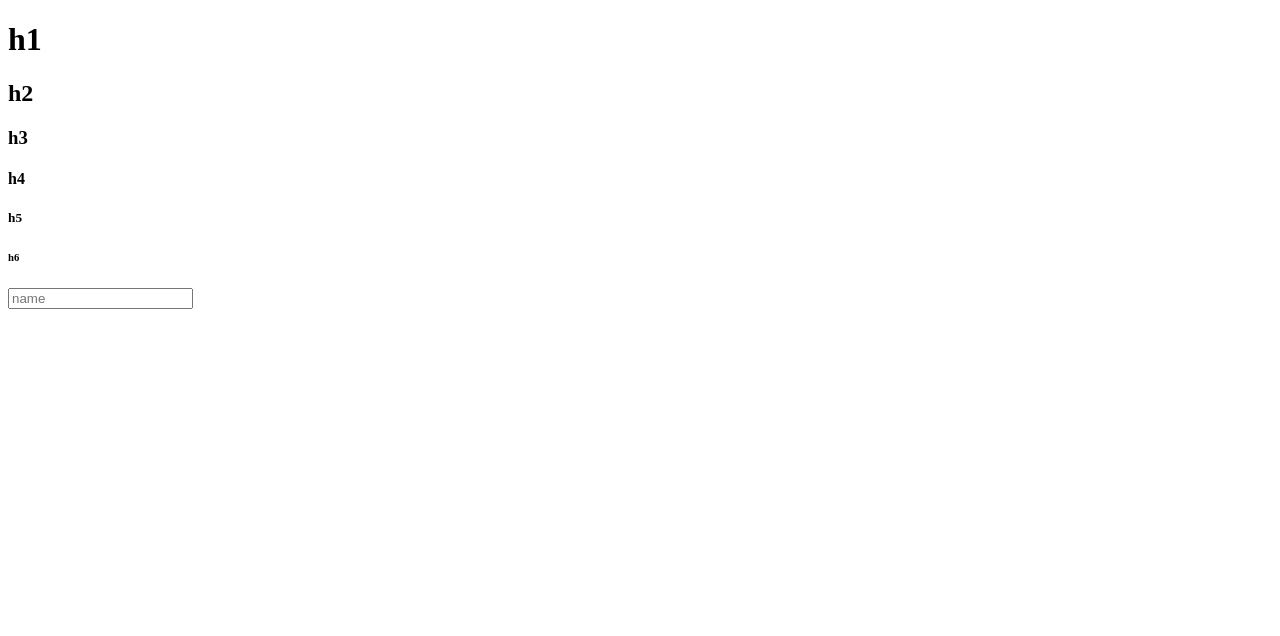
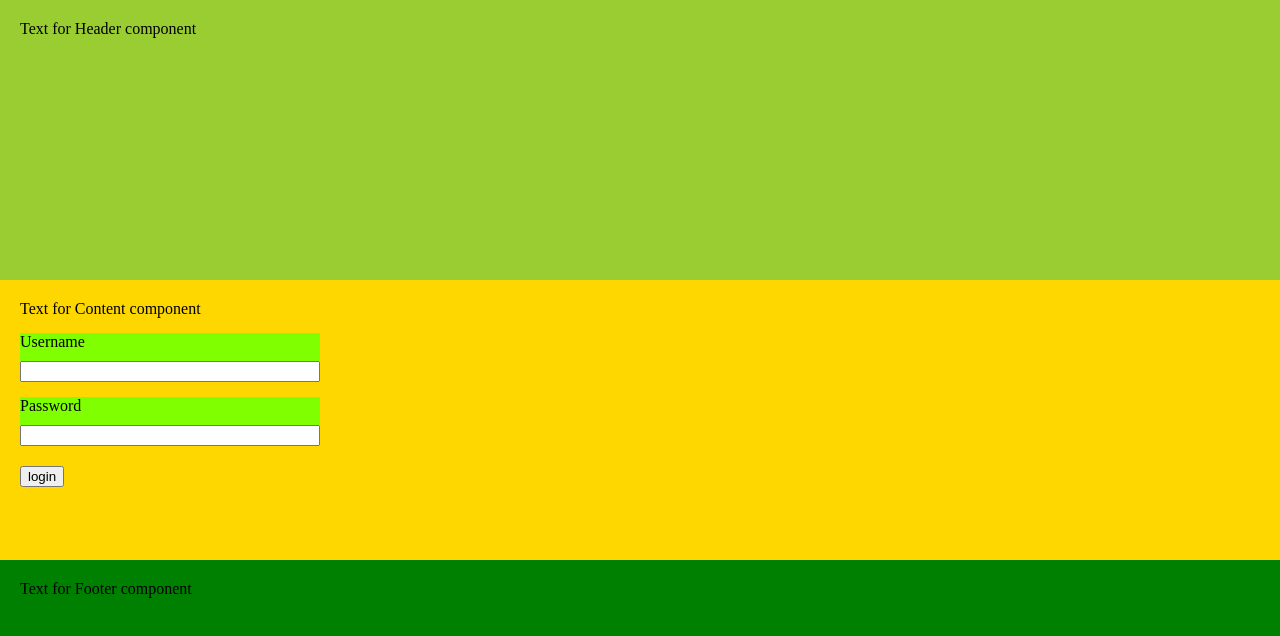
Before and after one commit to 2406Arsen/react-course-project, a React (Create React App) app: page / in a window 1280 px wide. Shown: the top 636 px of the page. Built offline with nearby package versions, Linux system fonts and the light colour scheme.

Commit message:
mouseEvent, clickEvent, typescript type declarations

```diff
--- a/src/App.tsx
+++ b/src/App.tsx
@@ -1,54 +1,27 @@
-import { Data } from ".";
+import Content from './Components/Content/Content';
+import Footer from './Components/Footer/Footer';
+import Header from './Components/Header/Header';
 
-interface ArmenianBook {
-	type: 'Grapar' | 'Ashxarabar';
-	pageCount: number;
-	title: string;
-	size: 'small' | 'medium' | 'big' | 'extraBig';
-	isAncient: boolean;
+export interface Data {
+	header: string;
+	content: string;
+	footer: string;
 }
 
-const getAllArmenianBooks = async (): Promise<ArmenianBook[]> => {
-	return [
-		// {
-		// 	isAncient: false,
-		// 	pageCount: 100,
-		// 	size: 'medium',
-		// 	title: 'Ninja JS',
-		// 	type: 'Grapar',
-		// },
-	];
+const data: Data = {
+	header: 'Text for Header component',
+	content: 'Text for Content component',
+	footer: 'Text for Footer component',
 };
 
-
-// const sum = (num1: number, num2: number): number => {
-// 	console.log(num1 / num2);
-
-// 	return num1 / num2;
-// };
-// sum(1, 2);
-
-const App: React.FC<Data> = (props) => {
-	const { h1, h2, h3, h4, h5, h6 } = props;
-
+const App = () => {
 	return (
-		<div>
-			<h1>{h1}</h1>
-			<h2>{h2}</h2>
-			<h3>{h3}</h3>
-			<h4>{h4}</h4>
-			<h5>{h5}</h5>
-			<h6>{h6}</h6>
-			<input type='text' placeholder='name' />
-		</div>
+		<>
+			<Header title={data.header} />
+			<Content content={data.content} />
+			<Footer footer={data.footer} />
+		</>
 	);
 };
 
 export default App;
-
-
-
-//homework
-
-// obj --> {header:,content:, footer:}
-// App ->  Header, Content , Footer
--- /dev/null
+++ b/src/Components/Content/Content.css
@@ -0,0 +1,19 @@
+.Content {
+    background-color: gold;
+    min-height: 30vh;
+    padding: 20px;
+}
+
+.Content label {
+    display: flex;
+    flex-direction: column;
+    max-width: 300px;
+    margin-top: 15px;
+    grid-row-gap: 10px;
+    background-color: chartreuse;
+}
+
+
+button {
+    margin-top: 20px;
+}
--- /dev/null
+++ b/src/Components/Content/Content.tsx
@@ -0,0 +1,32 @@
+import { FC } from 'react';
+import './Content.css';
+
+interface ContentProps {
+	content: string;
+}
+
+const Content: FC<ContentProps> = ({ content }) => {
+	const handleClick = (e: React.MouseEvent<HTMLButtonElement>) => {
+		e.preventDefault();
+		console.log('login');
+	};
+
+	return (
+		<main className='Content'>
+			<p>{content}</p>
+			<form>
+				<label>
+					Username
+					<input type='text' name='username' />
+				</label>
+				<label>
+					Password
+					<input type='password' name='password' />
+				</label>
+				<button onClick={handleClick}>login</button>
+			</form>
+		</main>
+	);
+};
+
+export default Content;
--- /dev/null
+++ b/src/Components/Footer/Footer.css
@@ -0,0 +1,5 @@
+.Footer {
+    min-height: 30vh;
+    padding: 20px;
+    background-color: green;
+}
--- /dev/null
+++ b/src/Components/Footer/Footer.tsx
@@ -0,0 +1,12 @@
+import { FC } from 'react';
+import './Footer.css';
+
+interface FooterProps {
+	footer: string;
+}
+
+const Footer:FC<FooterProps> = ({footer}) => {
+	return <footer className='Footer'>{footer}</footer>;
+};
+
+export default Footer;
--- /dev/null
+++ b/src/Components/Header/Header.css
@@ -0,0 +1,5 @@
+.Header {
+    background-color: yellowgreen;
+    min-height: 30vh;
+    padding: 20px;
+}
--- /dev/null
+++ b/src/Components/Header/Header.tsx
@@ -0,0 +1,13 @@
+import { FC } from 'react';
+import './Header.css';
+
+interface HeaderProps {
+	title: string;
+}
+
+const Header: FC<HeaderProps> = ({ title }) => {
+
+	return <header className='Header'>{title}</header>;
+};
+
+export default Header;
--- /dev/null
+++ b/src/index.css
@@ -0,0 +1,8 @@
+body {
+    margin: 0;
+    padding: 0;
+    box-sizing: border-box;
+}
+p {
+    margin: 0;
+}
--- a/src/index.tsx
+++ b/src/index.tsx
@@ -2,39 +2,12 @@ import React from 'react';
 import ReactDOM from 'react-dom/client';
 import App from './App';
 
-export interface Data {
-	h1: string;
-	h2: string;
-	h3: string;
-	h4: string;
-	h5: string;
-	h6: string;
-}
-
-// type
-
-const data: Data = {
-	h1: 'heading tag 11111',
-	h2: 'heading tag 2222',
-	h3: 'heading tag 3333',
-	h4: 'heading tag 4444',
-	h5: 'heading tag 55555',
-	h6: 'heading tag 66666',
-};
+import './index.css'
 
 const root = ReactDOM.createRoot(document.getElementById('root') as HTMLElement);
 
 root.render(
 	<React.StrictMode>
-		<App
-      h1='h1'
-      h2='h2'
-      h3='h3'
-      h4='h4'
-      h5='h5'
-      h6='h6'
-    />
-		{/* <App {...data} /> */}
-
+		<App />
 	</React.StrictMode>,
 );
```
